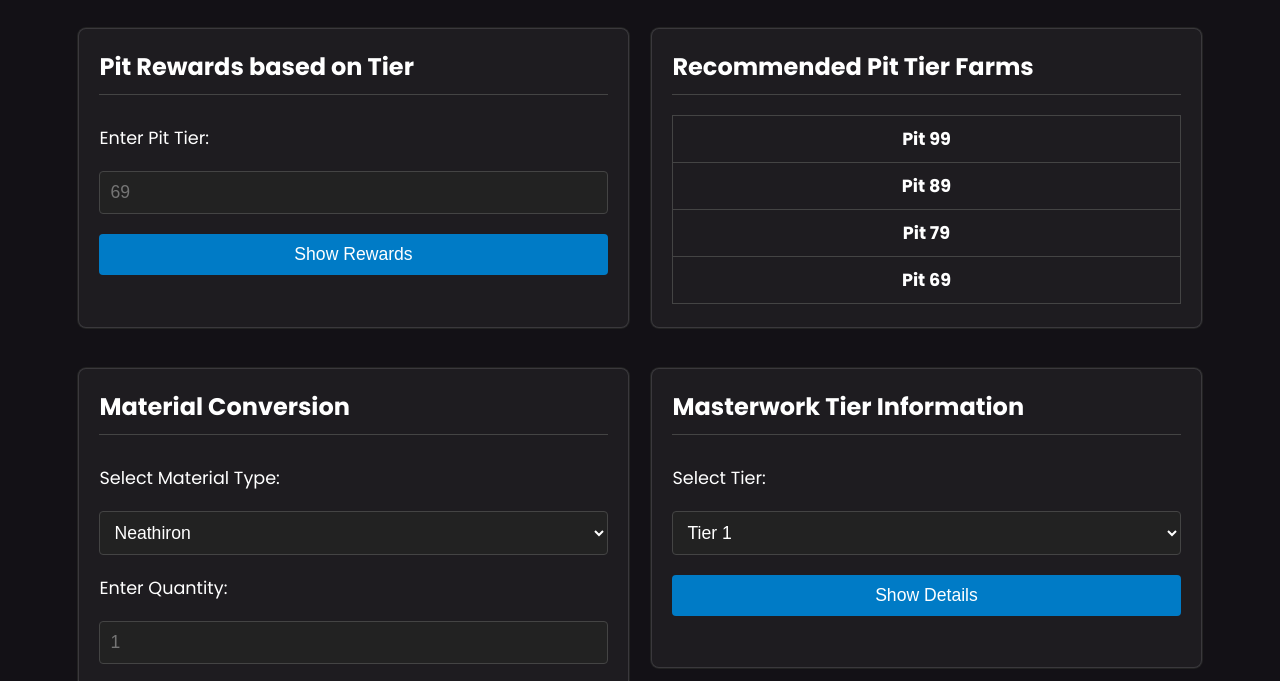
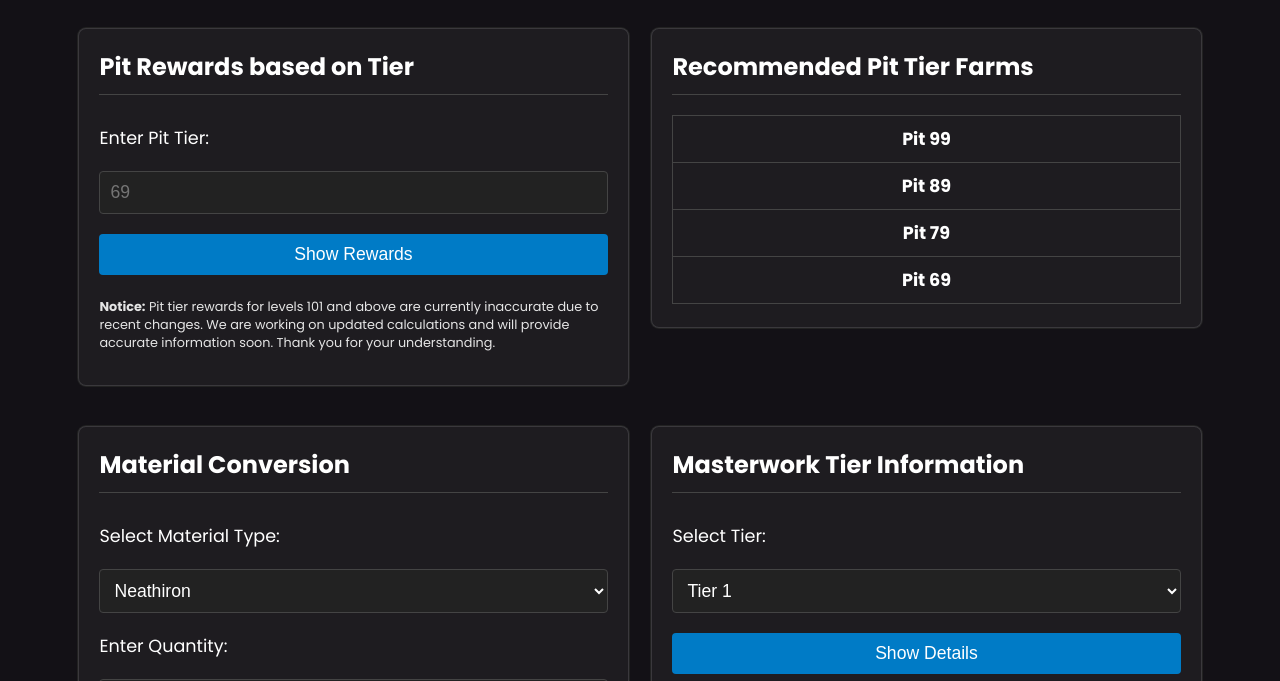
Before and after one commit to ctobiasz/SanctuaryTools, a plain HTML site: page index.html in a window 1280 px wide. Shown: the part 112-793 px from the top of the page. Drawn offline with Linux system fonts and the light colour scheme.

Commit message:
blizz changes
Added notice(alert) until I can fix the calculator due to blizzard changing reward %

```diff
--- a/index.html
+++ b/index.html
@@ -38,6 +38,9 @@
                     </form>
                     <div id="pit-results">
                         <!-- Pit rewards will be displayed here -->
+                    </div>
+                    <div class="alert">
+                        <p><b>Notice:</b> Pit tier rewards for levels 101 and above are currently inaccurate due to recent changes. We are working on updated calculations and will provide accurate information soon. Thank you for your understanding.</p>
                     </div>
                 </div>
                 <div id="recommended-farms">
--- a/scripts.js
+++ b/scripts.js
@@ -107,6 +107,7 @@ document.getElementById('pit-form').addEventListener('submit', (e) => {
         <p><b>Obducite</b>: ${rewards.obducite}</p>
         <p><b>Ingolith</b>: ${rewards.ingolith}</p>
         <p><b>Neathiron</b>: ${rewards.neathiron}</p>
+        <hr />
     `;
 });
 
--- a/styles.css
+++ b/styles.css
@@ -127,6 +127,11 @@ td, th {
     font-size: 1.1em;
 }
 
+.alert {
+    font-size: 0.8em;
+    color: #e5e5e5;
+}
+
 .disclaimer {
     font-size: 0.8em;
     color: #e5e5e5;
```
